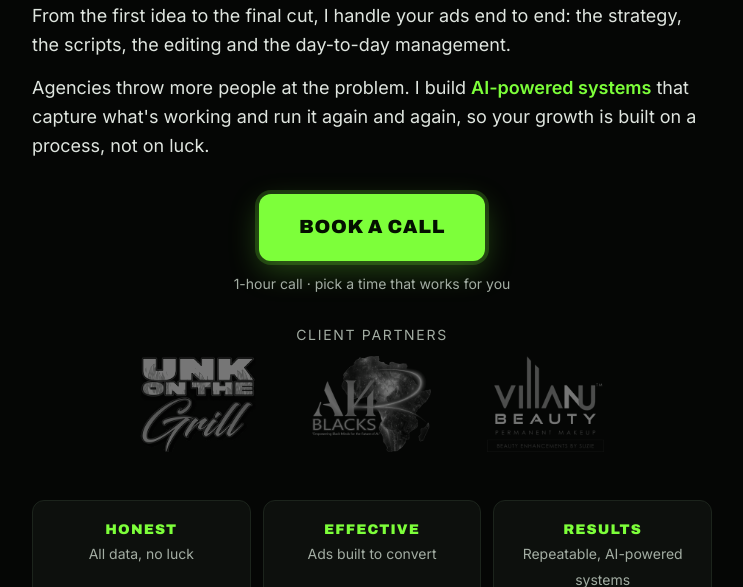
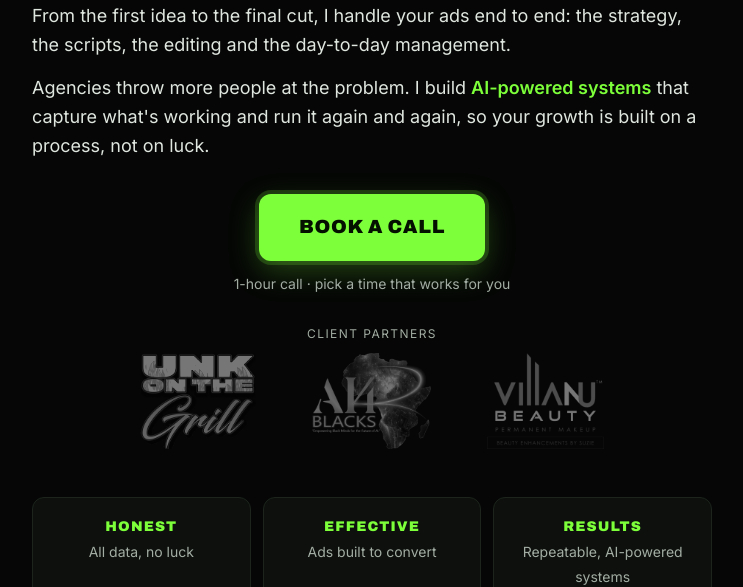
Before and after one commit to ACCESSAISOLUTIONS/accessaisolutions.github.io, a plain HTML site: page index.html in a window 1280 px wide. Shown: the part 969-1556 px from the top of the page, without its empty margins (268-1011 px from the left). Drawn offline with Linux system fonts and the light colour scheme.

Commit message:
Make Client partners label smaller
Co-Authored-By: Claude Opus 5.5 <noreply@anthropic.com>

```diff
--- a/index.html
+++ b/index.html
@@ -101,7 +101,7 @@
   }
   .clients-label {
     text-align: center; margin-top: 32px; color: var(--muted);
-    font: 400 14px/1.2 Inter, sans-serif; text-transform: uppercase; letter-spacing: .12em;
+    font: 400 12px/1.2 Inter, sans-serif; text-transform: uppercase; letter-spacing: .12em;
   }
   .clients img {
     height: clamp(56px, 15vw, 96px); width: auto; flex: 0 0 auto;
```
